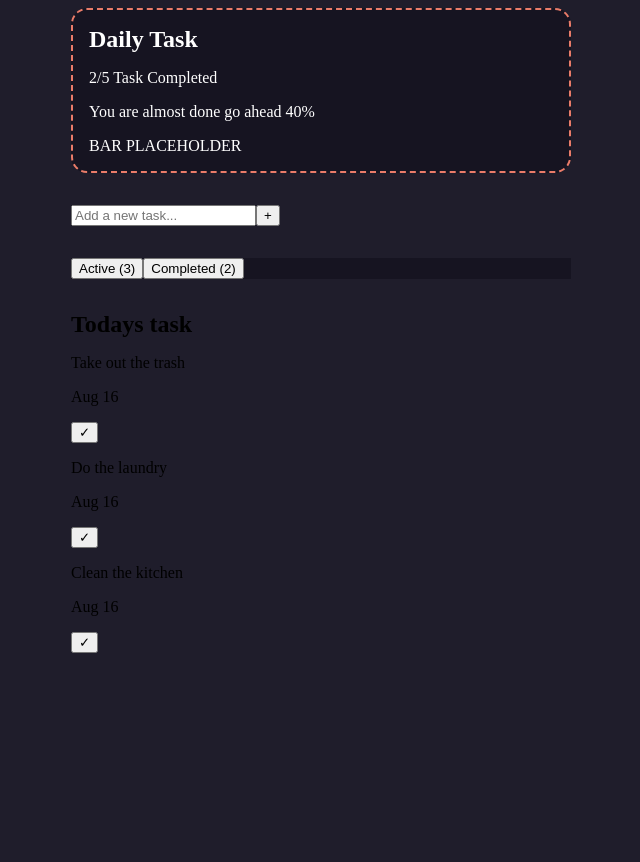
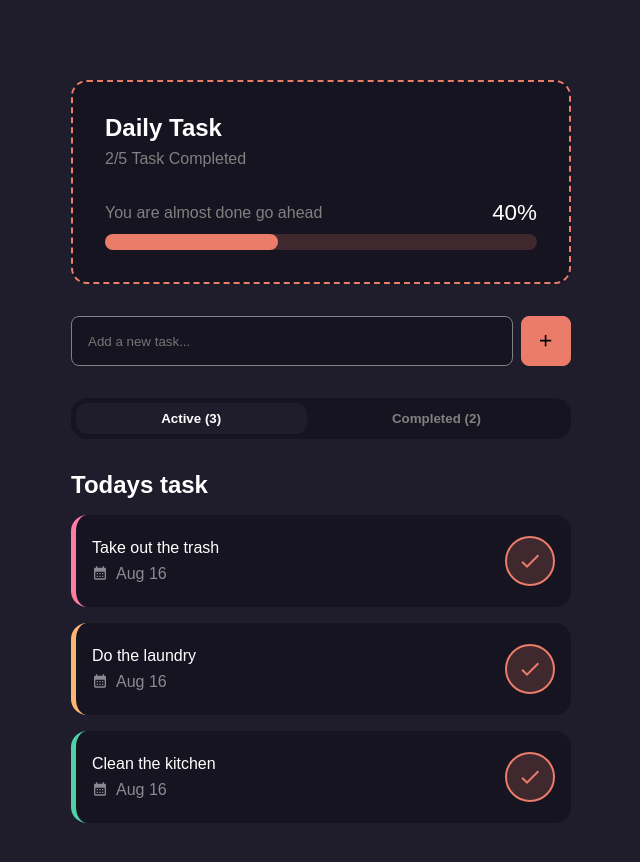
Before and after one commit to NinjaNean/todo, a React (Vite) app: page / in a window 1280 px wide. Shown: the top 862 px of the page, without its empty margins (319-959 px from the left). Before the commit the page ends 800 px from the top, so only its background shows below. Built offline with nearby package versions, Linux system fonts and the light colour scheme.

Commit message:
- Added React icons. - HTML and CSS done.

```diff
--- a/package.json
+++ b/package.json
@@ -11,7 +11,8 @@
   },
   "dependencies": {
     "react": "^19.2.8",
-    "react-dom": "^19.2.8"
+    "react-dom": "^19.2.8",
+    "react-icons": "^5.7.0"
   },
   "devDependencies": {
     "@eslint/js": "^10.0.1",
--- a/src/App.css
+++ b/src/App.css
@@ -1,6 +1,15 @@
+* {
+  color: var(--text);
+  font-family: sans-serif;
+}
+
 h1,
 h2 {
   margin: 0;
+}
+
+p {
+  margin: 0.5rem 0;
 }
 
 ul {
@@ -21,12 +30,117 @@ li {
 
 .task-container {
   background-color: var(--primary);
-  padding: 1rem;
+  padding: 2rem;
   border-radius: 1rem;
   border: 2px dashed var(--secondary);
-  color: var(--text);
+}
+
+.task-completed-text {
+  color: grey;
+}
+
+.bar-text {
+  display: flex;
+  justify-content: space-between;
+  align-items: center;
+  color: grey;
+  margin-top: 2rem;
+
+  span {
+    color: var(--text);
+    font-size: 1.4rem;
+  }
+}
+
+.bar {
+  background-color: #ea7c6932;
+  height: 1rem;
+  border-radius: 50px;
+
+  div {
+    background-color: var(--secondary);
+    height: 1rem;
+    border-radius: 50px;
+  }
+}
+
+.add-task-container {
+  display: flex;
+  gap: 0.5rem;
+
+  input {
+    flex-grow: 1;
+    padding: 1rem;
+    border: 1px solid grey;
+    background-color: var(--primary);
+    border-radius: 0.5rem;
+  }
+
+  button {
+    background-color: var(--secondary);
+    border: 1px solid var(--secondary);
+    border-radius: 0.5rem;
+    font-size: 1.2rem;
+    width: 50px;
+    height: 50px;
+  }
 }
 
 .task-state {
   background-color: var(--primary);
+  display: flex;
+  border-radius: 1rem;
+
+  button {
+    background-color: transparent;
+    border: none;
+    flex-grow: 1;
+    padding: 0.5rem;
+    margin: 0.3rem;
+    border-radius: 0.7rem;
+    cursor: pointer;
+    color: grey;
+    font-weight: bold;
+  }
+
+  .active-tab {
+    background-color: var(--bg);
+    color: var(--text);
+  }
+
+  :first-child {
+    margin-right: 0;
+  }
+
+  :last-child {
+    margin-left: 0;
+  }
 }
+
+.task {
+  display: flex;
+  justify-content: space-between;
+  align-items: center;
+  border-left: 5px solid transparent;
+  padding: 1rem;
+  border-radius: 1rem;
+  background-color: var(--primary);
+  margin-top: 1rem;
+}
+
+.added-date {
+  display: flex;
+  gap: 0.5rem;
+  opacity: 0.5;
+}
+
+.done-task {
+  border: 2px solid var(--secondary);
+  background-color: #ea7c6932;
+  aspect-ratio: 1/1;
+  height: 50px;
+  color: var(--secondary);
+  border-radius: 50%;
+  font-size: 1.5rem;
+  cursor: pointer;
+}
--- a/src/App.tsx
+++ b/src/App.tsx
@@ -1,62 +1,76 @@
 import { useState } from "react";
 import "./App.css";
+import { MdCalendarMonth, MdOutlineCheck, MdOutlineAdd } from "react-icons/md";
 
 function App() {
-  const [count, setCount] = useState(0);
-
-  const todo = [
+  const [tasks, setTask] = useState([
     {
       task: "Take out the trash",
       date: "Aug 16",
+      border: "--pink",
       completed: false,
     },
     {
       task: "Do the laundry",
       date: "Aug 16",
+      border: "--orange",
       completed: false,
     },
     {
       task: "Clean the kitchen",
       date: "Aug 16",
+      border: "--green",
       completed: true,
     },
-  ];
+  ]);
 
   return (
     <div className="container">
       <section className="task-container">
         <div>
           <h1>Daily Task</h1>
-          <p>2/5 Task Completed</p>
+          <p className="task-completed-text">2/5 Task Completed</p>
         </div>
         <div>
-          <p>
+          <p className="bar-text">
             You are almost done go ahead <span>40%</span>
           </p>
-          <div className="bar">BAR PLACEHOLDER</div>
+          <div className="bar">
+            <div style={{ width: `40%` }}></div>
+          </div>
         </div>
       </section>
 
       <section className="add-task-container">
         <input type="text" placeholder="Add a new task..." />
-        <button>+</button>
+        <button className="flex-center">
+          <MdOutlineAdd fill="black" />
+        </button>
       </section>
 
       <section className="task-state">
-        <button>Active (3)</button>
+        <button className="active-tab">Active (3)</button>
         <button>Completed (2)</button>
       </section>
 
       <section className="task-list">
         <h2>Todays task</h2>
         <ul>
-          {todo.map((item, index) => (
-            <li key={index}>
+          {tasks.map((item, index) => (
+            <li
+              key={index}
+              className="task"
+              style={{ borderColor: `var(${item.border})` }}
+            >
               <div>
                 <p>{item.task}</p>
-                <p>{item.date}</p>
+                <p className="added-date">
+                  <MdCalendarMonth /> {item.date}
+                </p>
               </div>
-              <button>✓</button>
+              <button className="done-task flex-center">
+                <MdOutlineCheck fill="#ea7c69" />
+              </button>
             </li>
           ))}
         </ul>
--- a/src/index.css
+++ b/src/index.css
@@ -15,4 +15,11 @@ body {
   background-color: var(--bg);
   display: flex;
   justify-content: center;
+  margin: 5rem auto;
 }
+
+.flex-center {
+  display: flex;
+  align-items: center;
+  justify-content: center;
+}
```
Also changed, not shown: 1 other file (tests, documents, lock files or other folders).
